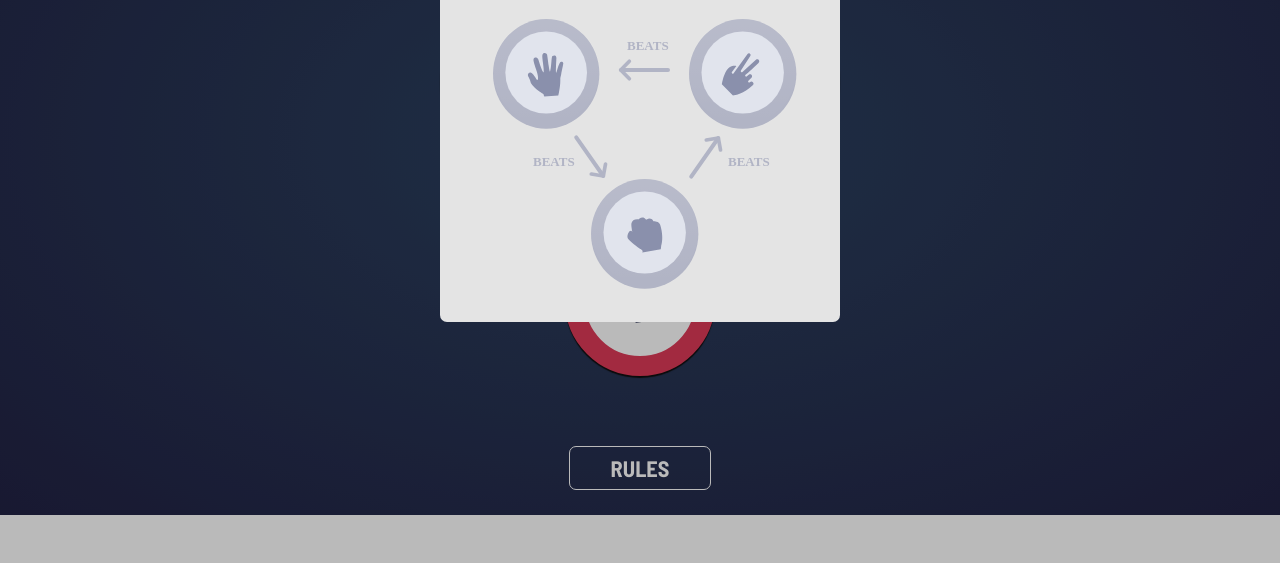
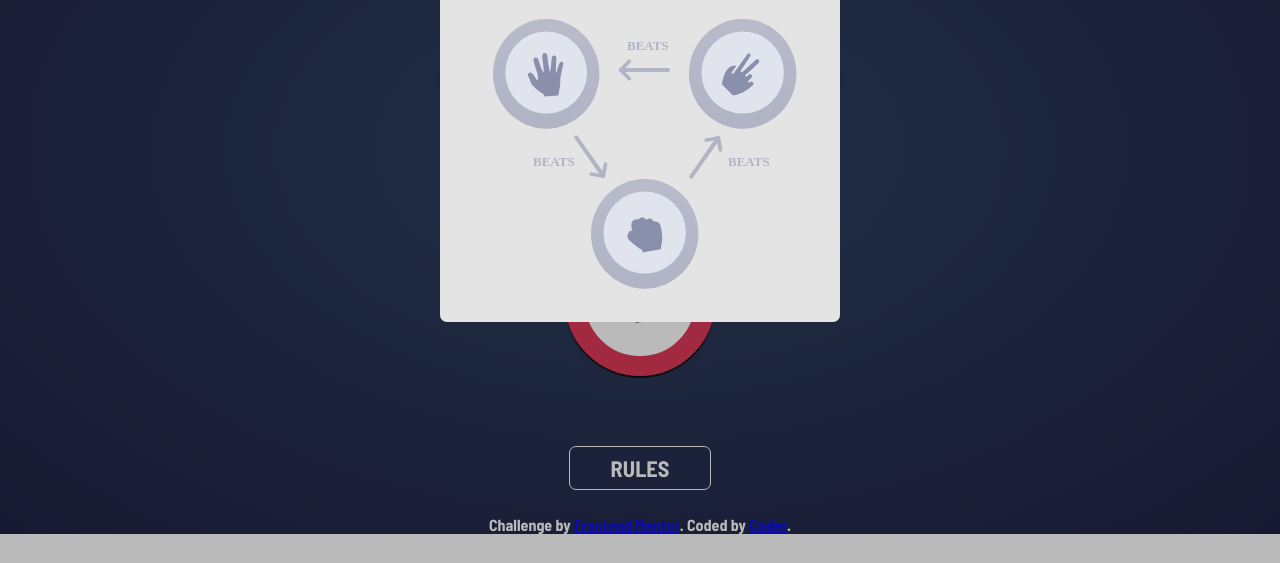
Before and after one commit to ShivPrashant777/Rock-Paper-Scissors, a plain HTML site: page index.html in a window 1280 px wide. Shown: the part 237-800 px from the top of the page. Drawn offline with Linux system fonts and the light colour scheme.

Commit message:
height changed

```diff
--- a/css/main.scss
+++ b/css/main.scss
@@ -16,7 +16,7 @@ body {
     font-weight: 700;
     background-image: radial-gradient(hsl(214, 47%, 23%), hsl(237, 49%, 15%));
     background-repeat: no-repeat;
-    height: 100%;
+    height: inherit;
     margin: 0;
 }
 
@@ -239,6 +239,7 @@ body {
   }
 
   .attribution{
+     margin-bottom: 2%:
      width: 100%;
      color: white;
      text-align: center;
--- a/index.html
+++ b/index.html
@@ -61,7 +61,10 @@
             <img src="images/image-rules.svg" alt="">
         </div>
     </div>
-
+    <div class="attribution">
+        Challenge by <a href="https://www.frontendmentor.io?ref=challenge" target="_blank">Frontend Mentor</a>.
+        Coded by <a href="#">Coder</a>.
+    </div>
     <script src="js/rules-toggle.js"></script>
     <script src="js/add.js"></script>
 </body>
```
